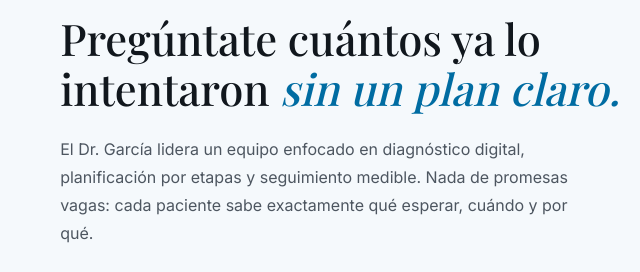
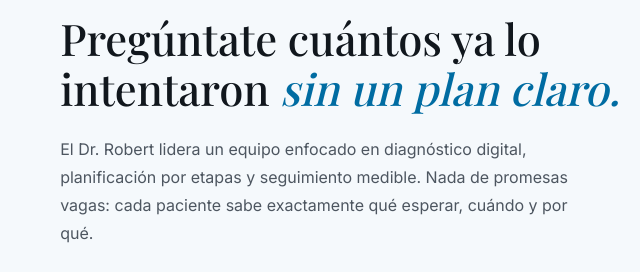
Before and after one commit to akirozzzz/ortodoncia-montemar, a plain HTML site: page index.html in a window 1280 px wide. Shown: the part 2204-2476 px from the top of the page, 560-1200 px from the left. Drawn offline with nearby package versions, Linux system fonts and the light colour scheme; a web font is replaced by a local one.

Commit message:
Corregir nombre a Dr. Robert en sección de autoridad

```diff
--- a/index.html
+++ b/index.html
@@ -85,7 +85,7 @@
     <div>
       <div class="authority-eyebrow">Antes de decidir</div>
       <h2>Pregúntate cuántos ya lo intentaron <em>sin un plan claro.</em></h2>
-      <p>El Dr. García lidera un equipo enfocado en diagnóstico digital, planificación por etapas y seguimiento medible. Nada de promesas vagas: cada paciente sabe exactamente qué esperar, cuándo y por qué.</p>
+      <p>El Dr. Robert lidera un equipo enfocado en diagnóstico digital, planificación por etapas y seguimiento medible. Nada de promesas vagas: cada paciente sabe exactamente qué esperar, cuándo y por qué.</p>
       <div class="authority-stats">
         <div><div class="authority-stat-num">12+</div><div class="authority-stat-label">años de trayectoria</div></div>
         <div><div class="authority-stat-num">Invisalign</div><div class="authority-stat-label">proveedor certificado</div></div>
```
